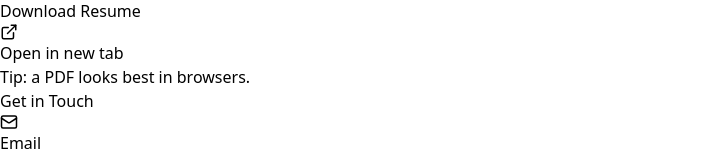
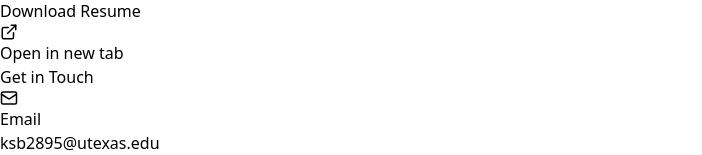
Before and after one commit to Chitoge-Kirisaki/portfolio, a React (Vite) app: page / in a window 1280 px wide. Shown: the part 2171-2326 px from the top of the page, without its empty margins (0-702 px from the left). Built offline with nearby package versions, Linux system fonts and the light colour scheme.

Commit message:
Update Resume component

```diff
--- a/src/components/Resume.tsx
+++ b/src/components/Resume.tsx
@@ -1,20 +1,17 @@
 import { Download, ExternalLink } from "lucide-react";
 
 export default function Resume() {
-    // If you use PDF instead, change this to "/Kunal_Biswas_Resume.pdf"
-    const RESUME_URL = "/Kunal_Biswas_Resume.pdf";
+    const RESUME_URL = "/Kunal_Biswas_resume.pdf";
 
     return (
         <div className="mt-2 max-w-3xl">
-            <p className="text-white/70 leading-relaxed">
-                Download my resume
-            </p>
+            <p className="text-white/70 leading-relaxed">Download my resume</p>
 
             <div className="mt-6 flex flex-wrap gap-3">
                 <a
                     href={RESUME_URL}
                     download
-                    className="inline-flex items-center gap-2 rounded-lg bg-[#ed786b] px-5 py-3 font-semibold text-black transition-all hover:bg-teal-300 hover:shadow-[0_0_18px_rgba(94,234,212,0.45)]"
+                    className="inline-flex items-center gap-2 rounded-lg bg-[#ed786b] px-5 py-3 font-semibold text-black transition-all hover:bg-teal-300"
                 >
                     <Download size={18} />
                     Download Resume
@@ -24,16 +21,12 @@ export default function Resume() {
                     href={RESUME_URL}
                     target="_blank"
                     rel="noreferrer"
-                    className="inline-flex items-center gap-2 rounded-lg border border-white/15 bg-white/[0.02] px-5 py-3 font-semibold text-white/80 transition hover:border-teal-300/40 hover:text-white"
+                    className="inline-flex items-center gap-2 rounded-lg border border-white/15 bg-white/[0.02] px-5 py-3 font-semibold text-white/80 transition hover:border-teal-300/40 hover:text-teal-200"
                 >
                     <ExternalLink size={18} />
                     Open in new tab
                 </a>
             </div>
-
-            <div className="mt-3 text-xs text-white/50">
-                Tip: a PDF looks best in browsers.
-            </div>
         </div>
     );
 }
```
